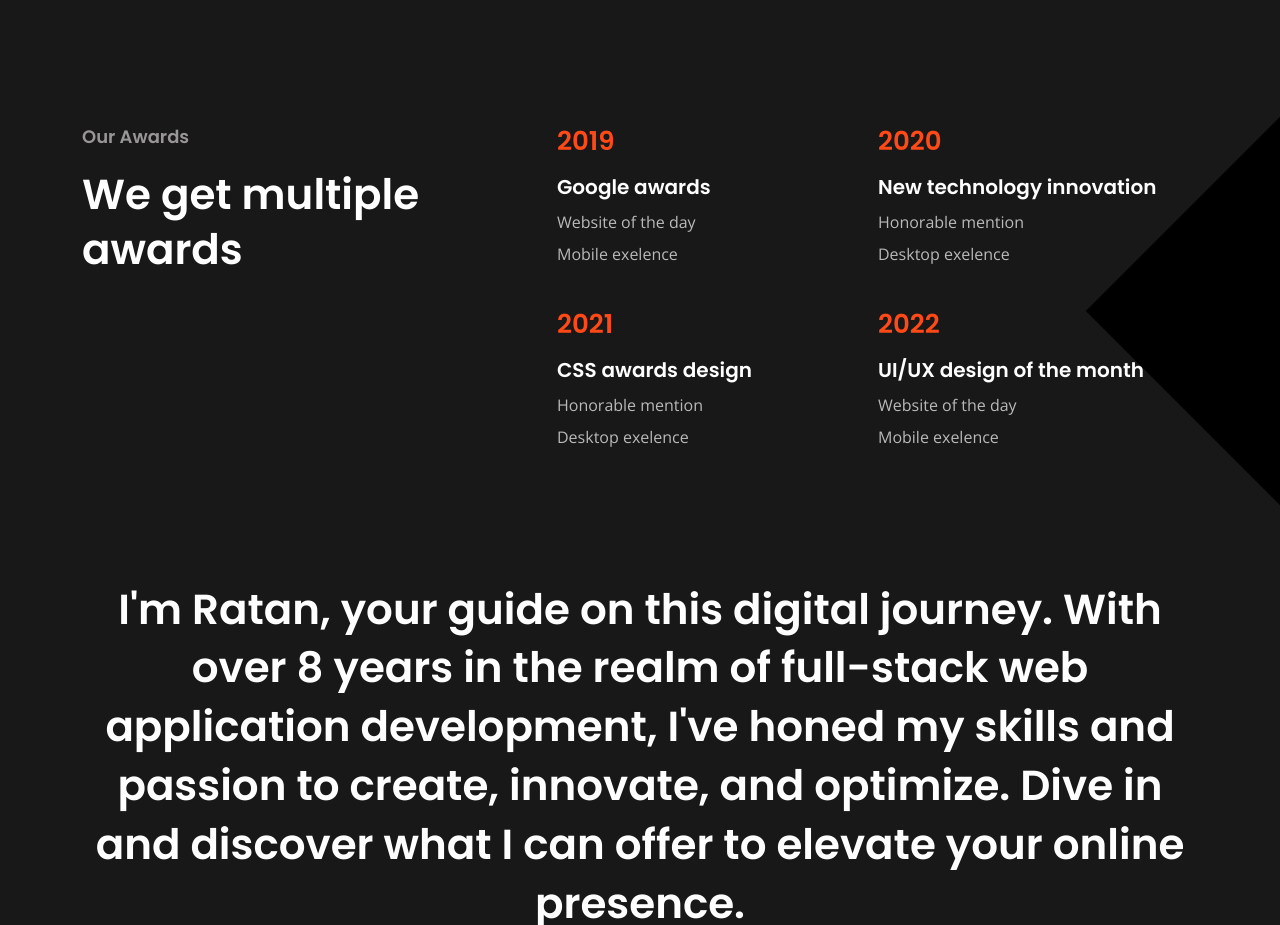
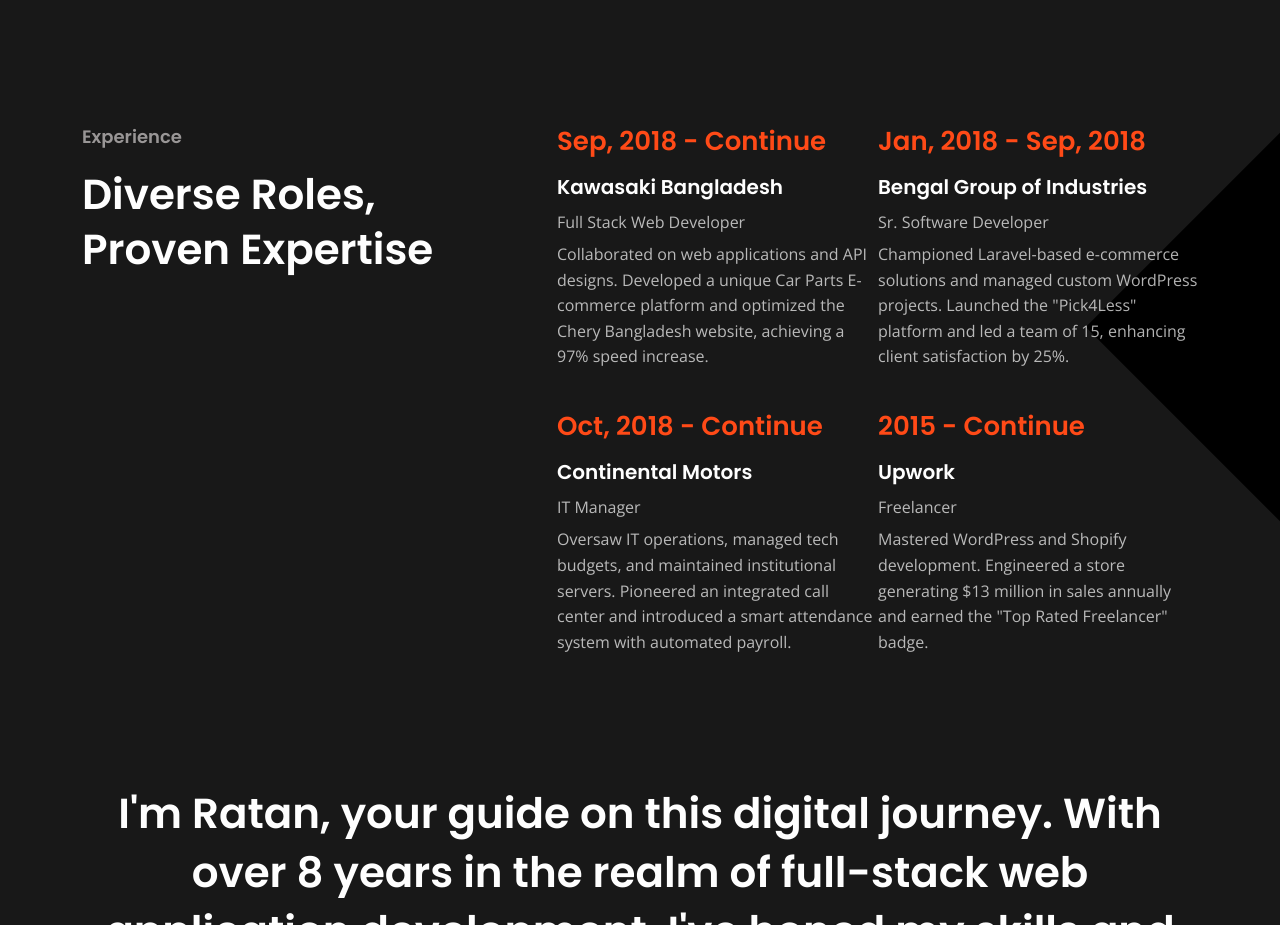
Before and after one commit to ratan-mia/Portfolio-Website-with-Next.js, a Next.js app: page / in a window 1280 px wide. Shown: the part 3600-4525 px from the top of the page. Built offline with nearby package versions, Linux system fonts and the light colour scheme.

Commit message:
Add Job Experiences

```diff
--- a/components/Slider/TimelineSlider.jsx
+++ b/components/Slider/TimelineSlider.jsx
@@ -8,44 +8,30 @@
   const timelineData = [
     [
       {
-        year: '2019',
-        name: 'Google awards',
-        position: 'Website of the day',
-        type: 'Mobile exelence',
+        year: 'Sep, 2018 - Continue',
+        name: 'Kawasaki Bangladesh',
+        position: 'Full Stack Web Developer',
+        type: 'Collaborated on web applications and API designs. Developed a unique Car Parts E-commerce platform and optimized the Chery Bangladesh website, achieving a 97% speed increase.',
       },
       {
-        year: '2021',
-        name: 'CSS awards design',
-        position: 'Honorable mention',
-        type: 'Desktop exelence',
+        year: 'Oct, 2018 - Continue',
+        name: 'Continental Motors',
+        position: 'IT Manager',
+        type: 'Oversaw IT operations, managed tech budgets, and maintained institutional servers. Pioneered an integrated call center and introduced a smart attendance system with automated payroll.',
       },
     ],
     [
       {
-        year: '2020',
-        name: 'New technology innovation',
-        position: 'Honorable mention',
-        type: 'Desktop exelence',
+        year: 'Jan, 2018 - Sep, 2018',
+        name: 'Bengal Group of Industries',
+        position: 'Sr. Software Developer',
+        type: 'Championed Laravel-based e-commerce solutions and managed custom WordPress projects. Launched the "Pick4Less" platform and led a team of 15, enhancing client satisfaction by 25%.',
       },
       {
-        year: '2022',
-        name: 'UI/UX design of the month',
-        position: 'Website of the day',
-        type: 'Mobile exelence',
-      },
-    ],
-    [
-      {
-        year: '2019',
-        name: 'Google awards',
-        position: 'Website of the day',
-        type: 'Mobile exelence',
-      },
-      {
-        year: '2021',
-        name: 'CSS awards design',
-        position: 'Honorable mention',
-        type: 'Desktop exelence',
+        year: '2015 - Continue',
+        name: 'Upwork',
+        position: 'Freelancer',
+        type: 'Mastered WordPress and Shopify development. Engineered a store generating $13 million in sales annually and earned the "Top Rated Freelancer" badge.',
       },
     ],
   ];
--- a/pages/index.jsx
+++ b/pages/index.jsx
@@ -175,8 +175,8 @@
             <Div className="row">
               <Div className="col-xl-4">
                 <SectionHeading
-                  title="We get multiple awards"
-                  subtitle="Our Awards"
+                  title="Diverse Roles, Proven Expertise"
+                  subtitle="Experience"
                   variant="cs-style1"
                 />
                 <Spacing lg="90" md="45" />
```
